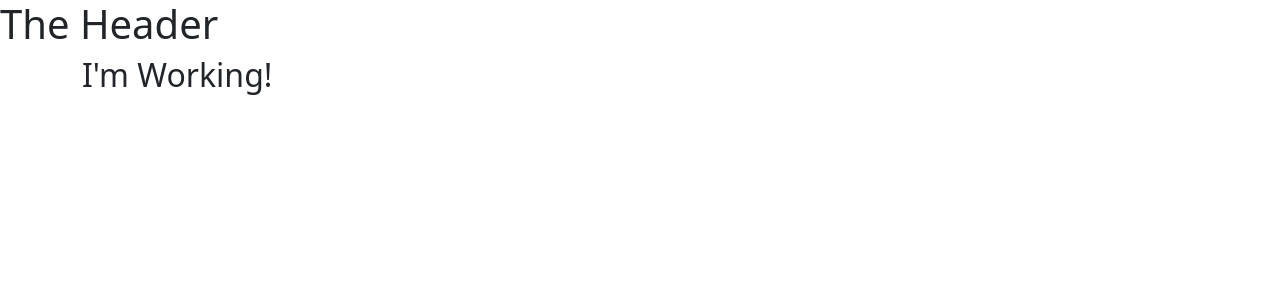
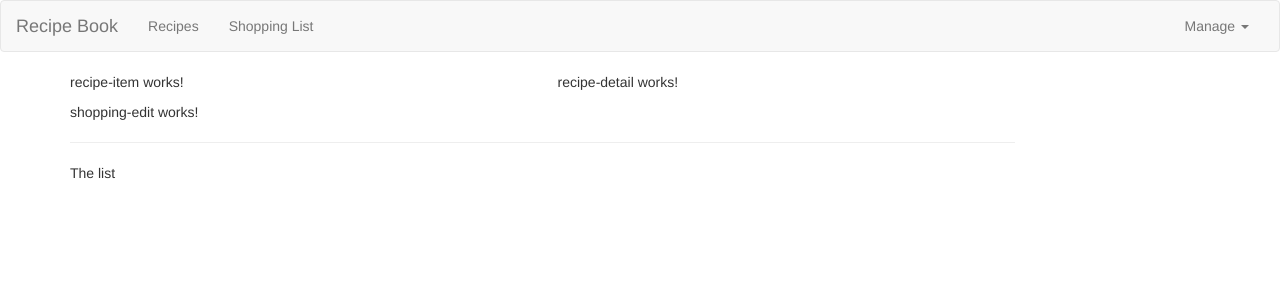
Before and after one commit to Sahil0224/angular-web-project, an Angular app in the folder angular-project/: page / in a window 1280 px wide. Shown: the top 300 px of the page. Built offline with nearby package versions, Linux system fonts and the light colour scheme.

Commit message:
Nav bar works.

```diff
--- a/angular-project/package.json
+++ b/angular-project/package.json
@@ -18,7 +18,7 @@
     "@angular/platform-browser": "^17.0.0",
     "@angular/platform-browser-dynamic": "^17.0.0",
     "@angular/router": "^17.0.0",
-    "bootstrap": "^5.3.2",
+    "bootstrap": "^3.3.7",
     "rxjs": "~7.8.0",
     "tslib": "^2.3.0",
     "zone.js": "~0.14.2"
--- a/angular-project/src/app/app.component.html
+++ b/angular-project/src/app/app.component.html
@@ -2,7 +2,8 @@
 <div class="container">
   <div class="row">
     <div class="col-md-12">
-      <h2>I'm Working!</h2>
+      <app-recipes></app-recipes>
+      <app-shopping-list></app-shopping-list>
     </div>
   </div>
 </div>
--- a/angular-project/src/app/header/header.component.html
+++ b/angular-project/src/app/header/header.component.html
@@ -1 +1,30 @@
-<h1>The Header</h1>
+<nav class="navbar navbar-default">
+    <div class="container-fluid">
+        <div class="navbar-header">
+            <a href="#" class="navbar-brand">Recipe Book</a>
+        </div>
+        <div class="collapse navbar-collapse">
+            <ul class="nav navbar-nav">
+                <li>
+                    <a href="#">Recipes</a>
+                </li>
+                <li>
+                    <a href="#">Shopping List</a>
+                </li>
+            </ul>
+            <ul class="nav navbar-nav navbar-right">
+                <li class="dropdown">
+                    <a href="#" class="dropdown-toggle" role="button">Manage <span class="caret"></span></a>
+                    <ul class="dropdown-menu">
+                        <li>
+                            <a href="#">Save Data</a>
+                        </li>
+                        <li>
+                            <a href="#">Fetch Data</a>
+                        </li>
+                    </ul>
+                </li>
+            </ul>
+        </div>
+    </div>
+</nav>
--- a/angular-project/src/app/recipes/recipe-list/recipe-list.component.html
+++ b/angular-project/src/app/recipes/recipe-list/recipe-list.component.html
@@ -1 +1 @@
-<p>recipe-list works!</p>
+<app-recipe-item></app-recipe-item>
--- a/angular-project/src/app/recipes/recipes.component.html
+++ b/angular-project/src/app/recipes/recipes.component.html
@@ -1 +1,8 @@
-<p>recipes works!</p>
+<div class="row">
+    <div class="col-md-5">
+        <app-recipe-list></app-recipe-list>
+    </div>
+    <div class="col-md-7">
+        <app-recipe-detail></app-recipe-detail>
+    </div>
+</div>
--- a/angular-project/src/app/shopping-list/shopping-list.component.html
+++ b/angular-project/src/app/shopping-list/shopping-list.component.html
@@ -1 +1,7 @@
-<p>shopping-list works!</p>
+<div class="row">
+    <div class="col-xs-10">
+        <app-shopping-edit></app-shopping-edit>
+        <hr>
+        <p>The list</p>
+    </div>
+</div>
```
Also changed, not shown: 1 other file (tests, documents, lock files or other folders).
